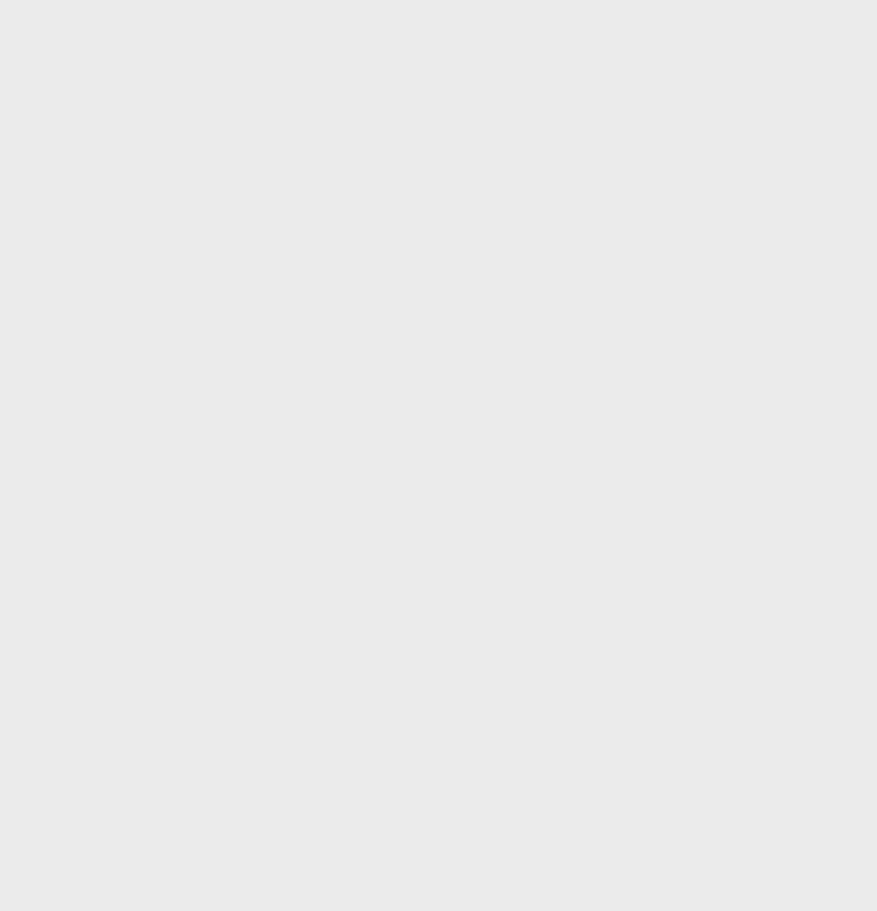
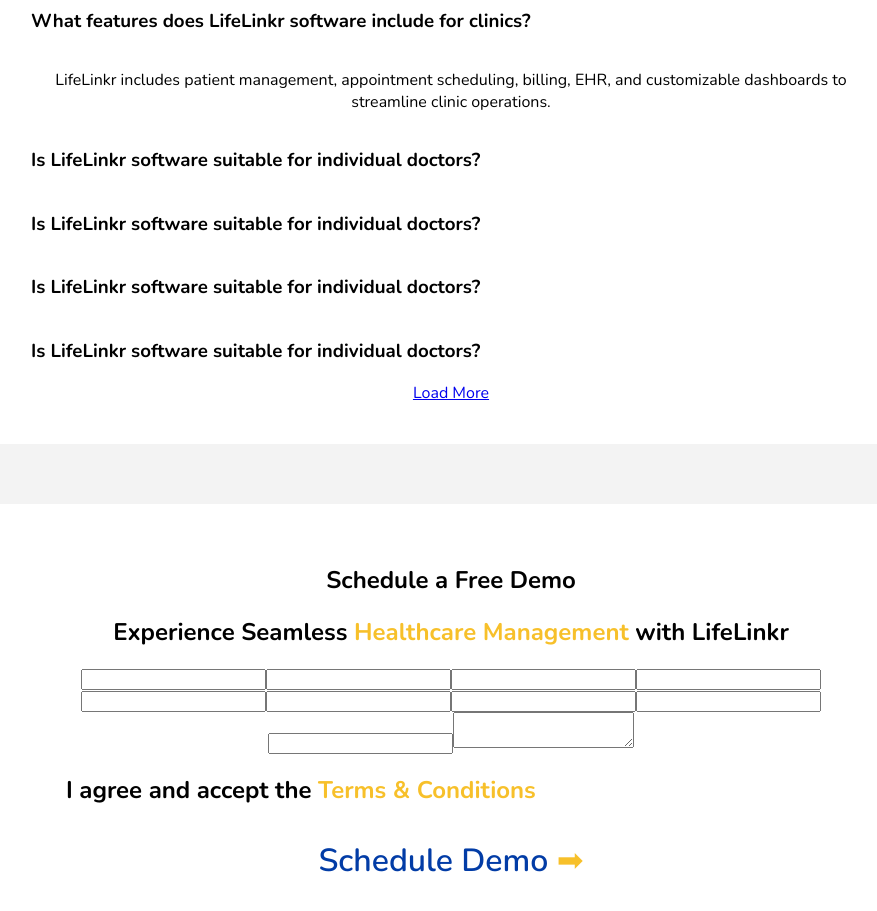
Before and after one commit to AashishVats2001/Assignment, a React (Vite) app: page / in a window 1280 px wide. Shown: the part 3560-4471 px from the top of the page, without its empty margins (189-1066 px from the left). Before the commit the page ends 3417 px from the top, so only its background shows below. Built offline with nearby package versions, Linux system fonts and the light colour scheme.

Commit message:
FAQ and Form Section Add

```diff
--- a/src/App.css
+++ b/src/App.css
@@ -314,13 +314,11 @@
   font-size: 1.3rem;
 }
 
-.why-section {
+.why-section,.benifits-section,.faq-section,.form-section,.hassle-section,.focused-section {
   background-color: white;
 }
 
 .benifits-section {
   display: grid;
   grid-template-columns: 1fr 1fr 1fr;
-  background-color: white;
-
 }
--- a/src/App.jsx
+++ b/src/App.jsx
@@ -212,12 +212,14 @@
           </div>
           <div className="flex-col benifit">
             <h3>
-              Leverage CRM for <span style={{ color: "#023CA6" }}>Patient Growth</span>
+              Leverage CRM for{" "}
+              <span style={{ color: "#023CA6" }}>Patient Growth</span>
             </h3>
           </div>
           <div className="flex-col benifit">
             <h3>
-              Simplify <span style={{ color: "#023CA6" }}>Financial Processes</span>
+              Simplify{" "}
+              <span style={{ color: "#023CA6" }}>Financial Processes</span>
             </h3>
           </div>
           <div className="flex-col benifit">
@@ -227,7 +229,8 @@
           </div>
           <div className="flex-col benifit">
             <h3>
-              Simplify <span style={{ color: "#023CA6" }}>Financial Processes</span>
+              Simplify{" "}
+              <span style={{ color: "#023CA6" }}>Financial Processes</span>
             </h3>
           </div>
           <div className="flex-col benifit">
@@ -236,6 +239,140 @@
             </h3>
           </div>
         </section>
+
+        {/* FAQ */}
+        <section className="faq-section">
+          <h1>FAQ</h1>
+          {/* image */}
+          <div className="flex-col">
+            <div className="flex faq">
+              <h3>
+                What features does LifeLinkr software include for clinics?
+              </h3>
+              {/* svg */}
+            </div>
+            <p>
+              LifeLinkr includes patient management, appointment scheduling,
+              billing, EHR, and customizable dashboards to streamline clinic
+              operations.
+            </p>
+          </div>
+          <div className="flex faq">
+            <h3>Is LifeLinkr software suitable for individual doctors?</h3>
+            {/* svg */}
+          </div>
+          <div className="flex faq">
+            <h3>Is LifeLinkr software suitable for individual doctors?</h3>
+            {/* svg */}
+          </div>
+          <div className="flex faq">
+            <h3>Is LifeLinkr software suitable for individual doctors?</h3>
+            {/* svg */}
+          </div>
+          <div className="flex faq">
+            <h3>Is LifeLinkr software suitable for individual doctors?</h3>
+            {/* svg */}
+          </div>
+          <a href="/">Load More</a>
+        </section>
+
+        {/* Form Section */}
+        <section className="form-section">
+          <h1>Schedule a Free Demo</h1>
+          <h2>
+            Experience Seamless{" "}
+            <span style={{ color: "#F7C02A" }}>Healthcare Management</span> with
+            LifeLinkr
+          </h2>
+
+          <form action="" className="big-form">
+            <input
+              type="text"
+              name="fullname"
+              id="big-fullname"
+              placeholder="Full Name*"
+              required
+            />
+            <input
+              type="email"
+              name="email"
+              id="big-email"
+              placeholder="Email Address*"
+              required
+            />
+            <input
+              type="tel"
+              name="mobile"
+              id="big-mobile"
+              placeholder="Phone Number*"
+              required
+            />
+            <input
+              type="tel"
+              name="whatsapp"
+              id="big-whatsapp"
+              placeholder="WhatsApp Number"
+            />
+            <input
+              type="text"
+              name="clinic-name"
+              id="big-clinic-name"
+              placeholder="Clinic Name*"
+              required
+            />
+            <input
+              type="text"
+              name="country"
+              id="big-country"
+              placeholder="Country*"
+              required
+            />
+            <input
+              type="text"
+              name="city"
+              id="big-city"
+              placeholder="City*"
+              required
+            />
+            <input
+              type="number"
+              name="users"
+              id="big-users"
+              placeholder="No. of User"
+            />
+            <input
+              type="text"
+              name="software"
+              id="big-software-usage"
+              placeholder="Currently Using Any Software?*"
+              required
+            />
+            <textarea name="message" id="big-message"></textarea>
+            <div className="flex">
+              <div className="checkbox">
+                <input type="checkbox" name="checkbox" id="checkbox" required />
+                <span className="checkmark"></span>
+              </div>
+              <h1>
+                I agree and accept the{" "}
+                <span style={{ color: "#F7C02A", cursor: "pointer" }}>
+                  Terms & Conditions
+                </span>
+              </h1>
+            </div>
+
+            <button type="submit" className="form-button">
+              Schedule Demo <span style={{ color: "#F7C02A" }}>➡</span>
+            </button>
+          </form>
+        </section>
+
+        {/* Hassle Free Section */}
+        <section className="hassle-section"></section>
+
+
+        {/* Stay Focused Section */}
+        <section className="focused-section"></section>
       </div>
     </div>
   );
```
